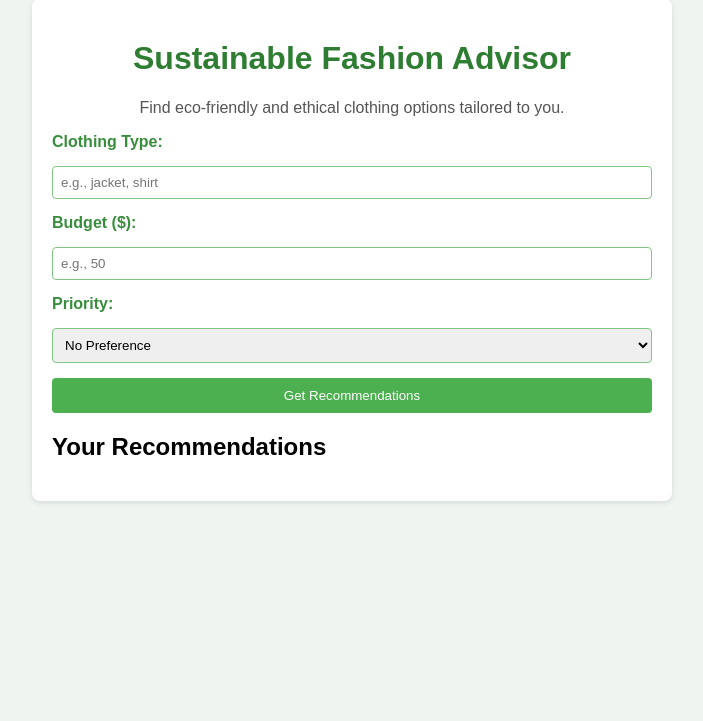
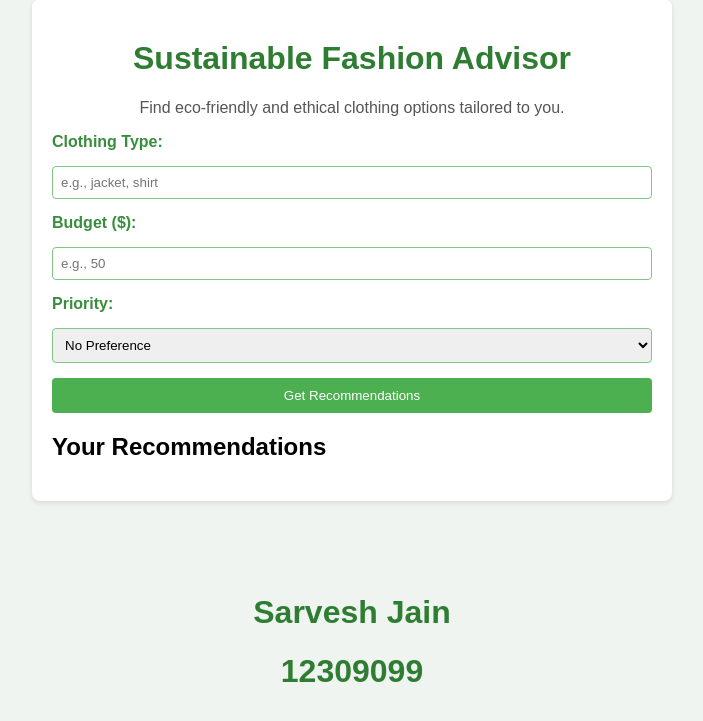
Before and after one commit to sahusateesh8737/fashion_advisor, a Flask app: page / in a window 1280 px wide. Shown: the part 21-742 px from the top of the page, without its empty margins (288-991 px from the left). Run offline with Flask 2, Linux system fonts and the light colour scheme.

Commit message:
added name and registration number

```diff
--- a/templates/index.html
+++ b/templates/index.html
@@ -36,6 +36,15 @@
             <ul id="recommendation-list"></ul>
         </div>
     </div>
+    <br>
+    <br>
+    <br>
+    <br>
+    <div class="">
+        <h1>Sarvesh Jain</h1>
+
+       <h1>12309099</h1>
+    </div>
 
     <script src="{{ url_for('static', filename='script.js') }}"></script>
 </body>
```
